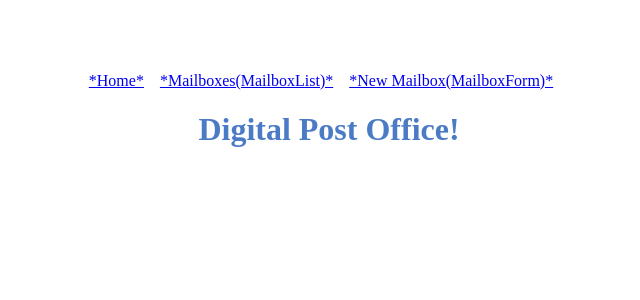
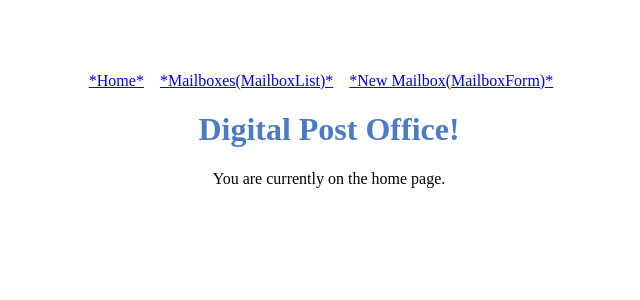
Before and after one commit to SylviaRemington/react-router-dom-lab, a React (Vite) app: page / in a window 1280 px wide. Shown: the top 300 px of the page, without its empty margins (343-983 px from the left). Built offline with nearby package versions, Linux system fonts and the light colour scheme.

Commit message:
adding homepage route path with generic message so that I'm completely aware of where I'm at on the browser

```diff
--- a/src/App.jsx
+++ b/src/App.jsx
@@ -24,6 +24,7 @@ const App = () => {
       </nav>
       <h1>Digital Post Office!</h1>
       <Routes>
+        <Route path='/' element={ <p>You are currently on the home page.</p> }></Route>
         <Route path='/mailboxes' element={<MailboxList className='initialStateMailboxes' mailboxes={mailboxes}/>}></Route>
       </Routes>
 
```
